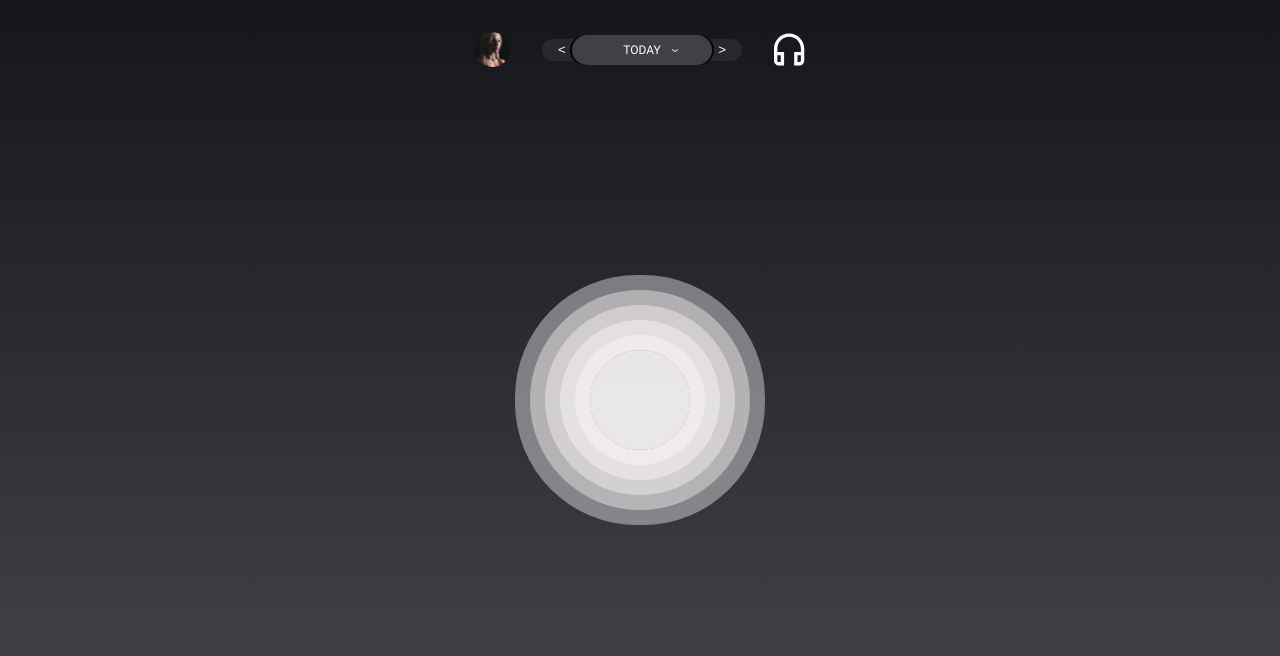
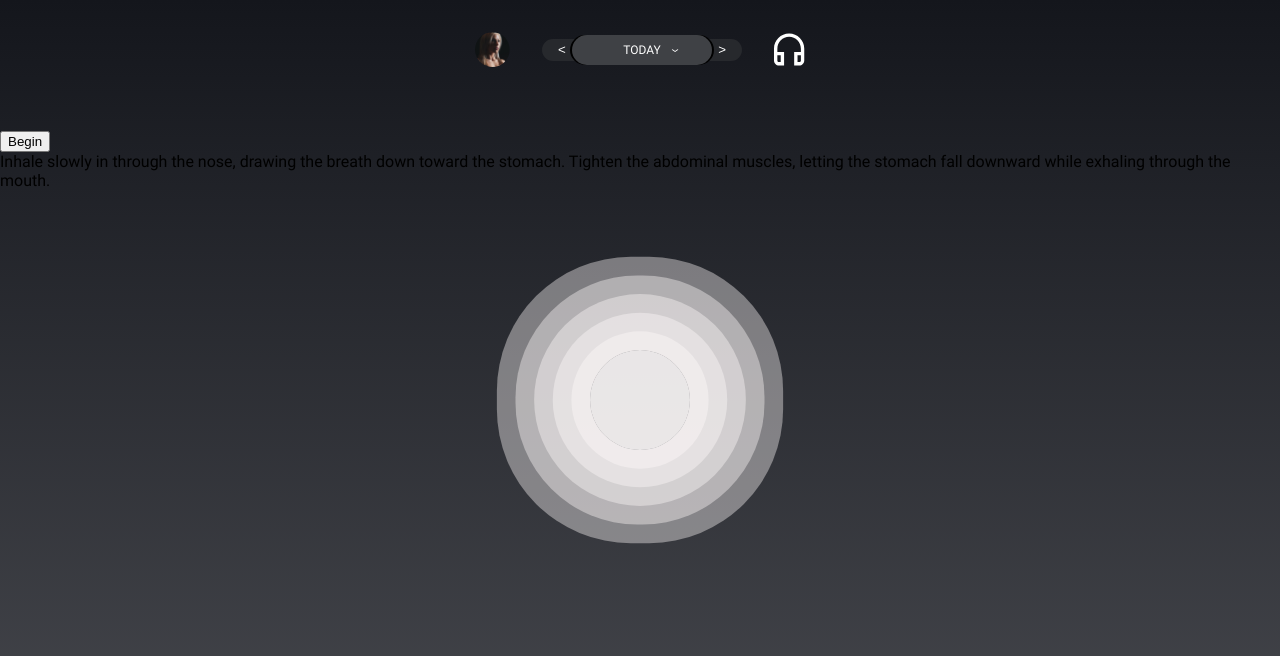
Before and after one commit to jtkwan91/whoop-industry-project, a React (Create React App) app in the folder client/: page /breathe in a window 1280 px wide. Shown: the top 656 px of the page. Built offline with nearby package versions, Linux system fonts and the light colour scheme.

Commit message:
added more features to breathe page

```diff
--- a/client/src/App.js
+++ b/client/src/App.js
@@ -1,6 +1,6 @@
 import React, { Component } from 'react'
 import { BrowserRouter, Switch, Route } from 'react-router-dom'
-import BreathingCircle from './components/Header/BreathingCircle/BreathingCircle'
+import BreathingCircle from './pages/BreathingPage/BreathingPage'
 import Header from './components/Header/Header'
 
 export default class App extends Component {
--- a/client/src/components/Header/BreathingCircle/BreathingCircle.js
+++ /dev/null
@@ -1,8 +0,0 @@
-import React from 'react';
-import './BreathingCircle.scss'
-
-function BreathingCircle() {
-  return <div className='breathe-circle'>Breathe Circle</div>;
-}
-
-export default BreathingCircle;
--- /dev/null
+++ b/client/src/pages/BreathingPage/BreathingPage.js
@@ -0,0 +1,20 @@
+import React from 'react';
+import './BreathingPage.scss'
+
+function BreathingCircle() {
+
+const breatheStart = (e) => {
+e.preventDefault()
+
+}
+
+  return (
+  <div className='breathe'>
+    <div className='breathe__circle breathe__anim'>Breathe Circle</div>
+    <button className='breathe__begin' onClick={breatheStart}>Begin</button>
+    <p className='breathe__instructions'>Inhale slowly in through the nose, drawing the breath down toward the stomach. Tighten the abdominal muscles, letting the stomach fall downward while exhaling through the mouth. </p>
+  </div>
+  )
+}
+
+export default BreathingCircle;
--- a/client/src/components/Header/BreathingCircle/BreathingCircle.scss
+++ b/client/src/pages/BreathingPage/BreathingPage.scss
@@ -1,6 +1,6 @@
-@use "../../../styles/mixins" as *;
+@use "../../styles/mixins" as *;
 
-.breathe-circle {
+.breathe__circle {
   color: transparent;
   position: absolute;
   top: 50%;
@@ -10,9 +10,11 @@
   height: 6.25rem;
   border-radius: 50%;
   background-color: rgba(254, 251, 251, 0.9);
+}
 
+.breathe__anim {
   animation-name: breathe;
   animation-duration: 8s;
   animation-direction: linear;
-  animation-iteration-count: infinite;
+  animation-iteration-count: 5;
 }
```
